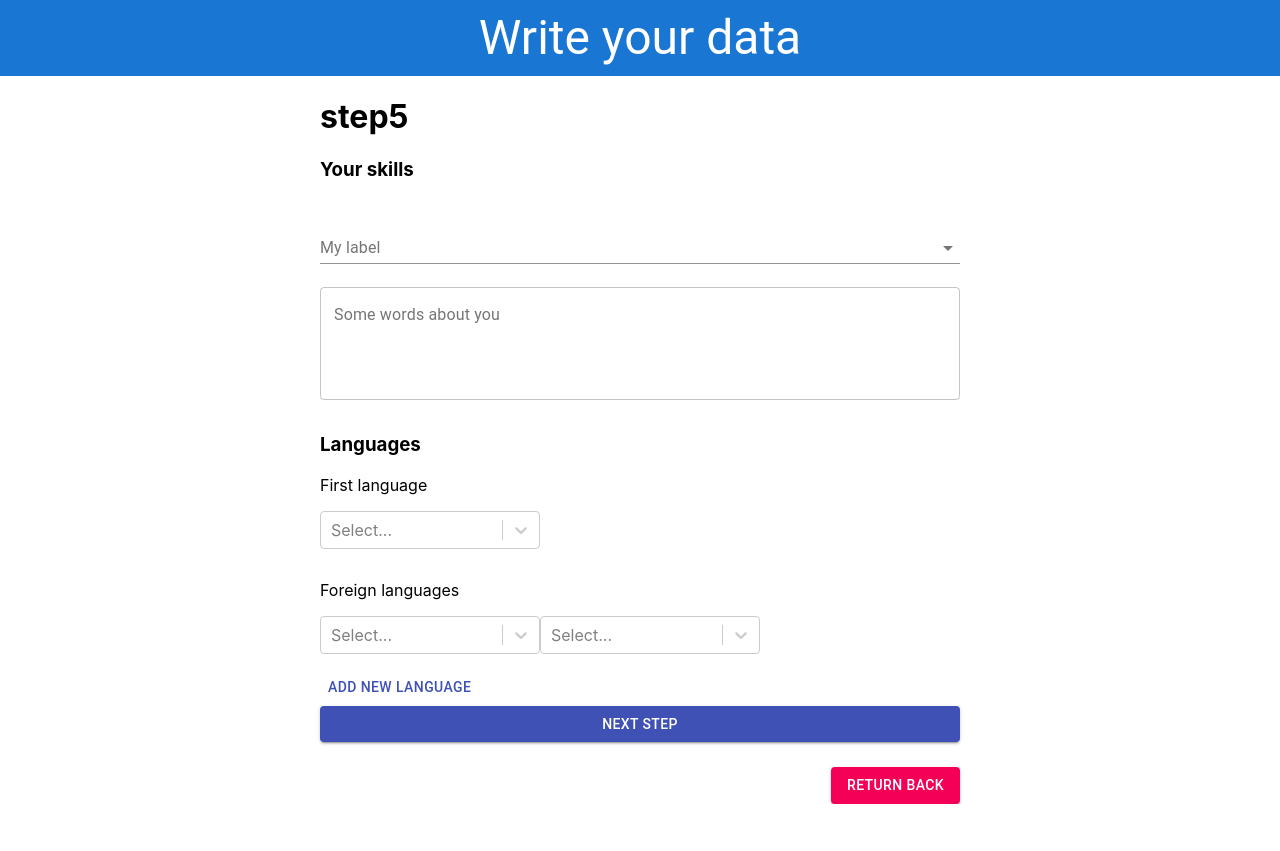
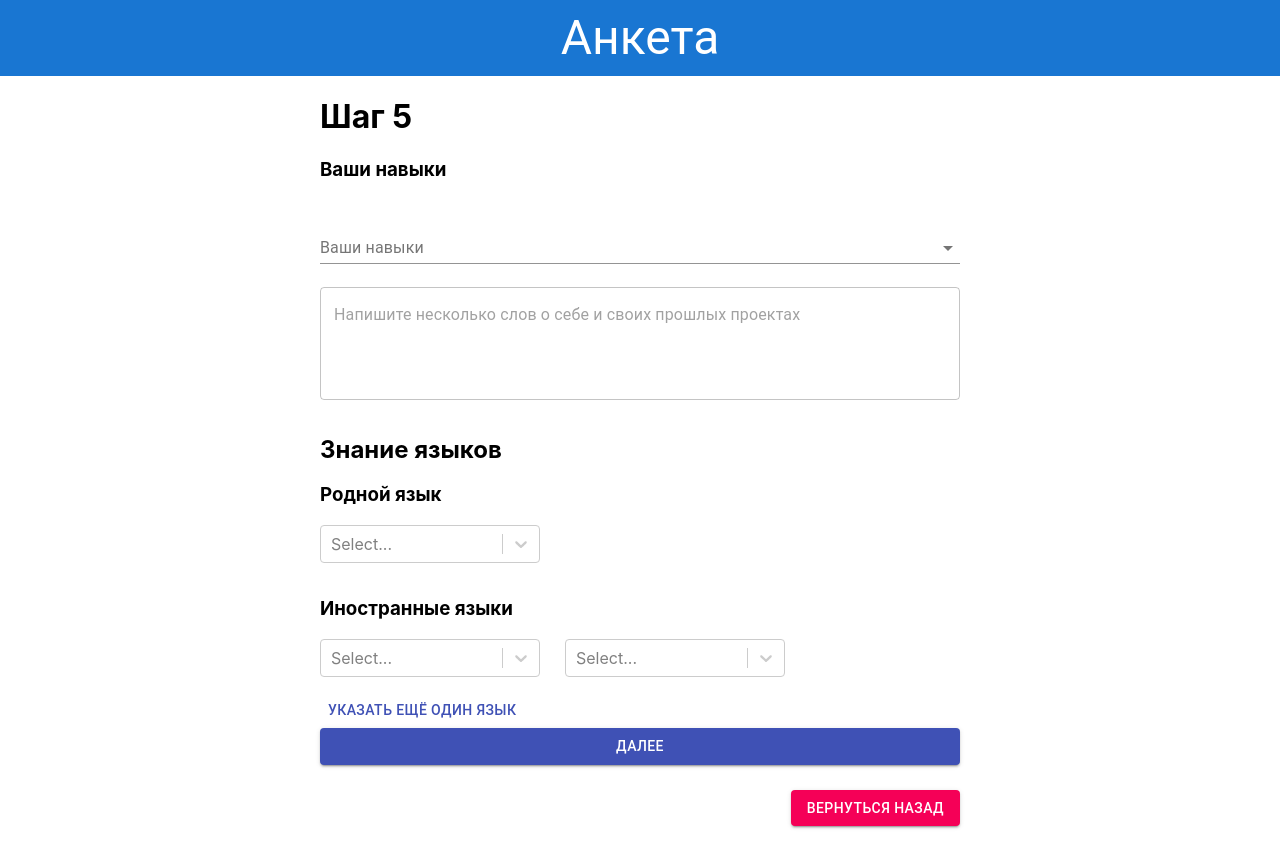
Before and after one commit to alexglen/test-forms, a React (Create React App) app: page /step5 in a window 1280 px wide. Before the commit the page ends 804 px from the top, so only its background shows below. Built offline with nearby package versions, Linux system fonts and the light colour scheme; no server answers.

Commit message:
refactoring: translate from english to russian and code review

```diff
--- a/src/Layouts/Header.js
+++ b/src/Layouts/Header.js
@@ -21,7 +21,7 @@ const Header = ({ children }) => {
 		<Fragment>
 			<header>
 				<Typography variant="h3" gutterBottom className={styles.root}>
-					Write your data
+					Анкета
 				</Typography>
 			</header>
 			<main style={{ width: '50%', margin: '0 auto' }}>{children}</main>
--- a/src/components/Results/Results.js
+++ b/src/components/Results/Results.js
@@ -59,19 +59,27 @@ const Results = () => {
 
 	return (
 		<Header>
-			<h1>results</h1>
+			<h1>Результаты</h1>
 			<TableContainer component={Paper}>
 				<Table className={classes.table} aria-label="simple table">
 					<TableHead>
 						<TableRow>
-							<TableCell align="left">Тема</TableCell>
-							<TableCell align="right">Информация</TableCell>
+							<TableCell align="left" style={{ fontWeight: 600 }}>
+								Тема
+							</TableCell>
+							<TableCell align="right" style={{ fontWeight: 600 }}>
+								Информация
+							</TableCell>
 						</TableRow>
 					</TableHead>
 					<TableBody>
 						{rows.map((row) => (
 							<TableRow key={row.name}>
-								<TableCell component="th" scope="row">
+								<TableCell
+									component="th"
+									scope="row"
+									style={{ fontStyle: 'italic' }}
+								>
 									{row.name}
 								</TableCell>
 								<TableCell align="right">{row.value}</TableCell>
@@ -80,16 +88,24 @@ const Results = () => {
 					</TableBody>
 				</Table>
 			</TableContainer>
-			<ButtonSubmit onClick={sendData}>Отправить данные</ButtonSubmit>
+			<div style={{ marginTop: 25 }}>
+				<ButtonSubmit onClick={sendData}>Отправить данные</ButtonSubmit>
+			</div>
+
 			<div
-				style={{ display: 'flex', justifyContent: 'flex-end', marginTop: 25 }}
+				style={{
+					display: 'flex',
+					justifyContent: 'flex-end',
+					marginTop: 25,
+					marginBottom: 25,
+				}}
 			>
 				<Button
 					variant="contained"
 					color="secondary"
 					onClick={() => history.push('/step5')}
 				>
-					Return back
+					Вернуться назад
 				</Button>
 			</div>
 		</Header>
--- a/src/components/Step1/Step1.js
+++ b/src/components/Step1/Step1.js
@@ -1,4 +1,4 @@
-import React, { useContext } from 'react';
+import React from 'react';
 import { useForm } from 'react-hook-form';
 import { useHistory } from 'react-router-dom';
 import { yupResolver } from '@hookform/resolvers/yup';
@@ -39,10 +39,10 @@ const Step1 = () => {
 
 	return (
 		<Header>
-			<h2>Step1</h2>
+			<h2>Шаг 1</h2>
 			<form onSubmit={handleSubmit(onSubmit)}>
 				<Input
-					label="Write your first name"
+					label="Ваше имя"
 					ref={register}
 					id="firstName"
 					name="firstName"
@@ -51,7 +51,7 @@ const Step1 = () => {
 					helperText={errors?.firstName?.message}
 				/>
 				<Input
-					label="Write your last name"
+					label="Ваша фамилия"
 					ref={register}
 					id="lastName"
 					name="lastName"
@@ -59,7 +59,7 @@ const Step1 = () => {
 					error={!!errors.lastName}
 					helperText={errors?.lastName?.message}
 				/>
-				<ButtonSubmit type="submit">Next step</ButtonSubmit>
+				<ButtonSubmit type="submit">Далее</ButtonSubmit>
 			</form>
 		</Header>
 	);
--- a/src/components/Step2/Step2.js
+++ b/src/components/Step2/Step2.js
@@ -43,11 +43,11 @@ const Step2 = () => {
 	};
 	return (
 		<Header>
-			<h2>Step2</h2>
+			<h2>Шаг 2</h2>
 			<form onSubmit={handleSubmit(onSubmit)}>
 				<AvatarApp />
 				<Input
-					label="Write your mail"
+					label="Ваш email"
 					ref={register}
 					id="email"
 					name="email"
@@ -71,13 +71,13 @@ const Step2 = () => {
 								color="primary"
 							/>
 						}
-						label="Do you want to write your phone number?"
+						label="Вы можете оставить свой номер телефона для связи"
 					/>
 				</div>
 
 				{checked.checkboxTel && (
 					<Input
-						label="Write your phone number"
+						label="Ваш телефонный номер"
 						ref={register}
 						id="tel"
 						name="tel"
@@ -103,11 +103,11 @@ const Step2 = () => {
 								color="primary"
 							/>
 						}
-						label="Do you want to write your github account?"
+						label="Вы можете отправить нам ссылку на свой аккаунт в GitHub"
 					/>
 					{checked.checkboxGit && (
 						<Input
-							label="Write your github account"
+							label="Ссылка на Ваш аккаунт в GitHub"
 							ref={register}
 							id="github"
 							name="github"
@@ -115,7 +115,7 @@ const Step2 = () => {
 						/>
 					)}
 				</div>
-				<ButtonSubmit type="submit">Next step</ButtonSubmit>
+				<ButtonSubmit type="submit">Далее</ButtonSubmit>
 			</form>
 			<div
 				style={{ display: 'flex', justifyContent: 'flex-end', marginTop: 25 }}
@@ -125,7 +125,7 @@ const Step2 = () => {
 					color="secondary"
 					onClick={() => history.push('/')}
 				>
-					Return back
+					Вернуться назад
 				</Button>
 			</div>
 		</Header>
--- a/src/components/Step3/Step3.js
+++ b/src/components/Step3/Step3.js
@@ -57,11 +57,11 @@ const Step3 = () => {
 
 	return (
 		<Header>
-			<h2>step3</h2>
-			<h3>Your date of birth </h3>
+			<h2>Шаг 3</h2>
+			<h3>Дата рождения</h3>
 			<p>
-				We do not share data about your date of birth. Operations on the
-				platform are performed by persons who have reached the age of 18
+				Мы не передаем данные о вашей дате рождения третьим лицам. Операции на
+				платформе выполняются лицами, достигшими 18-летнего возраста.
 			</p>
 			<form onSubmit={handleSubmit(onSubmit)}>
 				<div style={{ display: 'flex', justifyContent: 'space-between' }}>
@@ -70,24 +70,25 @@ const Step3 = () => {
 						options={days}
 						control={control}
 						width={220}
+						placeholder="День рождения"
 					/>
 					<SelectApp
 						name="monthSelect"
 						options={monthes}
 						control={control}
 						width={220}
+						placeholder="Месяц рождения"
 					/>
 					<SelectApp
 						name="yearSelect"
 						options={years}
 						control={control}
 						width={220}
+						placeholder="Год рождения"
 					/>
 				</div>
 
-				<h3>Your sex</h3>
-
-				<h3>What do you think?</h3>
+				<h3>Где Вы проживаете?</h3>
 				<div>
 					<div>
 						<SelectApp
@@ -95,7 +96,7 @@ const Step3 = () => {
 							options={regions?.length && getRegionsForSelect(regions)}
 							control={control}
 							width={'100%'}
-							placeholder={'Your region'}
+							placeholder={'Регион проживания'}
 						/>
 					</div>
 					<div>
@@ -103,13 +104,13 @@ const Step3 = () => {
 							name="city"
 							control={control}
 							width={'100%'}
-							placeholder={'Your city'}
+							placeholder={'Населённый пункт'}
 							options={cities?.length && getRegionsForSelect(cities)}
 						/>
 					</div>
 				</div>
 
-				<ButtonSubmit type="submit">Next step</ButtonSubmit>
+				<ButtonSubmit type="submit">Далее</ButtonSubmit>
 			</form>
 			{Object.keys(errors).length ? (
 				<p style={{ color: 'tomato' }}>Choose all the selects</p>
@@ -122,7 +123,7 @@ const Step3 = () => {
 					color="secondary"
 					onClick={() => history.push('/step2')}
 				>
-					Return back
+					Вернуться назад
 				</Button>
 			</div>
 		</Header>
--- a/src/components/Step4/Step4.js
+++ b/src/components/Step4/Step4.js
@@ -42,7 +42,7 @@ const Step4 = () => {
 
 	return (
 		<Header>
-			<h1>step4</h1>
+			<h1>Шаг 4</h1>
 			<form onSubmit={handleSubmit(onSubmit)}>
 				<Controller
 					name="files"
@@ -82,9 +82,9 @@ const Step4 = () => {
 									)}
 								</Dropzone>
 								<div style={{ display: 'flex', justifyContent: 'center' }}>
-									<h3>Choose files or click files</h3>
+									<h3>Выберите файлы или перетащите их мышкой</h3>
 								</div>
-								<h2>Your files:</h2>
+								<h2>Выбранные Вами файлы:</h2>
 								<List component="nav" aria-label="main mailbox folders">
 									{value.map((file, index) => {
 										return (
@@ -104,7 +104,7 @@ const Step4 = () => {
 						);
 					}}
 				/>
-				<ButtonSubmit type="submit">Next step</ButtonSubmit>
+				<ButtonSubmit type="submit">Далее</ButtonSubmit>
 			</form>
 			<div
 				style={{ display: 'flex', justifyContent: 'flex-end', marginTop: 25 }}
@@ -114,7 +114,7 @@ const Step4 = () => {
 					color="secondary"
 					onClick={() => history.push('/step3')}
 				>
-					Return back
+					Вернуться назад
 				</Button>
 			</div>
 		</Header>
--- a/src/components/Step5/Step5.js
+++ b/src/components/Step5/Step5.js
@@ -46,9 +46,11 @@ const Step5 = () => {
 		'1',
 	]);
 
+	console.log(languages);
 	useEffect(() => {
 		getLanguages().then((res) => setLanguages(res));
 	}, []);
+
 	const { handleSubmit, errors, control } = useForm({
 		mode: 'onBlur',
 		resolver: yupResolver(schema),
@@ -68,9 +70,9 @@ const Step5 = () => {
 
 	return (
 		<Header>
-			<h1>step5</h1>
+			<h1>Шаг 5</h1>
 			<form onSubmit={handleSubmit(onSubmit)}>
-				<h3>Your skills</h3>
+				<h3>Ваши навыки</h3>
 				<div className={classes.root}>
 					<Controller
 						render={({ onChange, ...props }) => (
@@ -81,7 +83,7 @@ const Step5 = () => {
 								onChange={(e, data) => onChange(data)}
 								{...props}
 								renderInput={(params) => (
-									<TextField {...params} label="My label" margin="normal" />
+									<TextField {...params} label="Ваши навыки" margin="normal" />
 								)}
 							/>
 						)}
@@ -97,19 +99,20 @@ const Step5 = () => {
 						as={
 							<TextField
 								id="outlined-multiline-static"
-								label="Some words about you"
+								label=""
 								multiline
 								rows={4}
-								placeholder="Write about yourself"
+								placeholder="Напишите несколько слов о себе и своих прошлых проектах"
 								variant="outlined"
 								className={classes.textarea}
 							/>
 						}
 					/>
 				</div>
-				<h3>Languages</h3>
+				<h2>Знание языков</h2>
 				<div>
-					<p>First language</p>
+					<h3>Родной язык</h3>
+					<div>
 						<SelectApp
 							name="firstLanguage"
 							options={languages.map(({ id, name }) => ({
@@ -120,11 +123,13 @@ const Step5 = () => {
 							width={220}
 						/>
 					</div>
+				</div>
 				<div>
 					<div>
-						<p>Foreign languages</p>
+						<h3>Иностранные языки</h3>
 						{numberSelectsForLanguages.map((id) => (
-							<div key={id}>
+							<div key={id} style={{ display: 'flex' }}>
+								<div>
 									<SelectApp
 										name={id}
 										options={languages.map(({ id, name }) => ({
@@ -135,6 +140,8 @@ const Step5 = () => {
 										width={220}
 										defaultValue="English"
 									/>
+								</div>
+								<div style={{ marginLeft: 25 }}>
 									<SelectApp
 										name={String(Number(id) + 1)}
 										options={skillsLanguage}
@@ -142,7 +149,9 @@ const Step5 = () => {
 										width={220}
 									/>
 								</div>
+							</div>
 						))}
+					</div>
 					<Button
 						href="#text-buttons"
 						color="primary"
@@ -150,22 +159,26 @@ const Step5 = () => {
 							setNumberSelectsForLanguages((p) => [...p, String(+p + 1)])
 						}
 					>
-							Add new language
+						Указать ещё один язык
 					</Button>
 				</div>
-				</div>
 
-				<ButtonSubmit type="onSubmit">Next step</ButtonSubmit>
+				<ButtonSubmit type="onSubmit">Далее</ButtonSubmit>
 			</form>
 			<div
-				style={{ display: 'flex', justifyContent: 'flex-end', marginTop: 25 }}
+				style={{
+					display: 'flex',
+					justifyContent: 'flex-end',
+					marginTop: 25,
+					marginBottom: 25,
+				}}
 			>
 				<Button
 					variant="contained"
 					color="secondary"
 					onClick={() => history.push('/step4')}
 				>
-					Return back
+					Вернуться назад
 				</Button>
 			</div>
 		</Header>
--- a/src/ui/Select.js
+++ b/src/ui/Select.js
@@ -19,7 +19,6 @@ const SelectApp = ({
 				control={control}
 				rules={{ required: true }}
 				placeholder={placeholder}
-				renderValue={(selected) => selected.join(', ')}
 			/>
 		</div>
 	);
--- a/src/utils.js
+++ b/src/utils.js
@@ -34,3 +34,5 @@ export const declinationOfNumbers = (n) => (titles) =>
 			? 1
 			: 2
 	];
+
+// Её вызов  declinationOfNumbers(dataAd.post.reviews.length)(["отзыв", "отзыва", "отзывов"])
```
Lines whose indentation alone changed are shown as unchanged.
